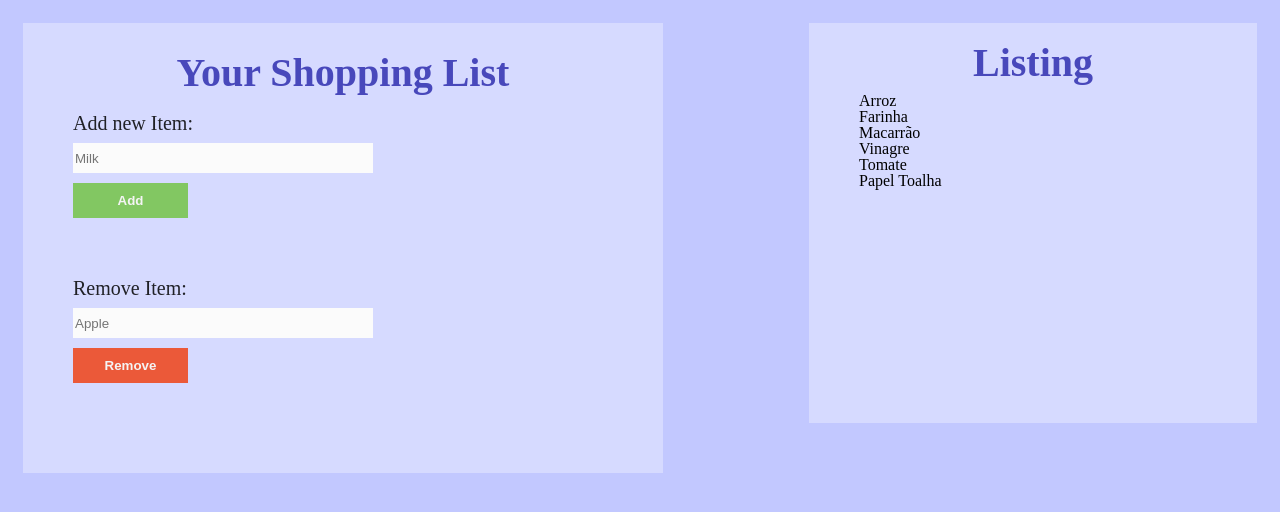
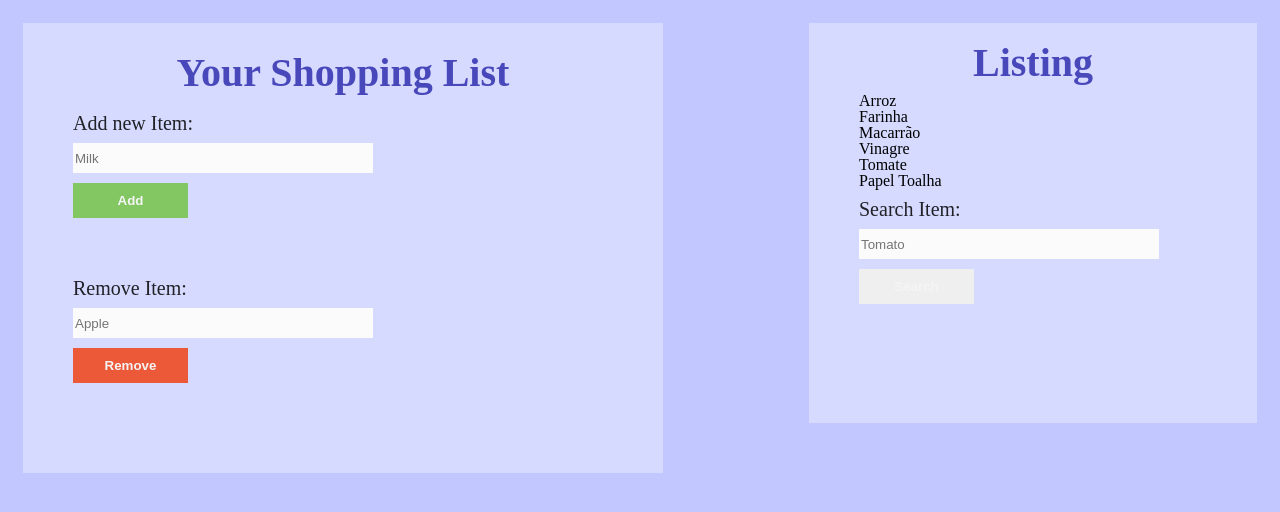
Before and after one commit to JessicaRosalia/Shopping-List, a React (Create React App) app: page / in a window 1280 px wide. Shown: the top 512 px of the page. Built offline with nearby package versions, Linux system fonts and the light colour scheme.

Commit message:
Creating search item

```diff
--- a/src/App.js
+++ b/src/App.js
@@ -8,6 +8,7 @@ function App() {
   const [items, setItems] = useState(["Arroz", "Farinha", "Macarrão", "Vinagre", "Tomate", "Papel Toalha"]);
   const [name, setName] = useState("");
   const [nameR, setNameR] = useState("");
+  const [nameS, setNameS] = useState("");
 
   function addItem() {
     console.log(items);
@@ -18,27 +19,42 @@ function App() {
       } else if (item === name.trim()) {
         setItems([...items])
       }
+      return;
     })
   }
 
   function removeItem() {
-
     var aux;
     const ArrayAux = items
     ArrayAux.map(item => {
       if (item === nameR) {
         aux = item
         console.log("removido:" + aux)
+        // return aux
+        ArrayAux.splice(ArrayAux.indexOf(aux), 1)
+        setNameR([...ArrayAux])
+        setNameR("")
       }
-      return aux
+      return;
     })
 
-    ArrayAux.splice(ArrayAux.indexOf(aux), 1)
-    setNameR([...ArrayAux])
-    setNameR("")
     console.log(nameR)
     console.log(items)
 
+  }
+
+  function searchItem() {
+    items.filter(item => {
+      if (item === nameS) {
+        console.log("achado o item " + item)
+        setNameS("")
+      }
+      return;
+    })
+  }
+
+  function onChange(event) {
+    setNameS(event.target.value);
   }
 
   function onChangeAdd(event) {
@@ -54,7 +70,7 @@ function App() {
   return (
     <Main>
       <FormItem onChangeAdd={onChangeAdd} onChangeRemove={onChangeRemove} valueAdd={name} valueRemove={nameR} addItem={addItem} removeItem={removeItem} />
-      <Listing items={items} />
+      <Listing onChange={onChange} searchItem={searchItem} items={items} />
     </Main>
   );
 }
--- a/src/components/Button/index.js
+++ b/src/components/Button/index.js
@@ -7,5 +7,7 @@ export function Button(props) {
         return <button onClick={onClick} className="button add">{value}</button>
     } else if (value === "Remove") {
         return <button onClick={onClick} className="button remove">{value}</button>
+    } else {
+        return <button onClick={onClick} className="button">{value}</button>
     }
 }
--- a/src/components/Button/style.css
+++ b/src/components/Button/style.css
@@ -1,4 +1,5 @@
 .button{
+    background: (255,255,255,0.8);
     color:#F4F4F4;
     margin-bottom:50px;
     width: 115px;
--- a/src/components/FormItem/AddSection/index.js
+++ b/src/components/FormItem/AddSection/index.js
@@ -1,6 +1,6 @@
 import { Button } from "../../Button";
 import { LabelField } from "../LabelField";
-import { TextField } from "../TextField";
+import { TextField } from "../../TextField";
 
 export function Add({ value, onChangeAdd, addItem }) {
     return (
--- a/src/components/FormItem/RemoveSection/index.js
+++ b/src/components/FormItem/RemoveSection/index.js
@@ -1,6 +1,6 @@
 import { Button } from '../../Button'
 import { LabelField } from '../LabelField'
-import { TextField } from '../TextField'
+import { TextField } from '../../TextField'
 
 
 export function Remove({ value, onChangeRemove, removeItem }) {
--- /dev/null
+++ b/src/components/Listing/SearchItem/index.js
@@ -0,0 +1,16 @@
+import { Button } from '../../Button';
+import { LabelField } from '../../FormItem/LabelField';
+import { TextField } from '../../TextField';
+import './style.css';
+
+function SearchItem({ value, searchItem, onChange }) {
+    return (
+        <>
+            <LabelField value="Search Item:" />
+            <TextField value={value} placeholder="Tomato" onChange={onChange} />
+            <Button value="Search" onClick={searchItem} />
+        </>
+    )
+}
+
+export default SearchItem;
--- a/src/components/Listing/Wrapper/index.js
+++ /dev/null
@@ -1,5 +0,0 @@
-import './style.css';
-
-export function Wrapper() {
-    return <div className="wrapper"></div>
-}
--- a/src/components/Listing/index.js
+++ b/src/components/Listing/index.js
@@ -1,12 +1,17 @@
 import { TitleListing } from './TitleListing';
 import './style.css'
 import List from './List';
+import SearchItem from './SearchItem';
 
-function Listing({ items = [] }) {
-    return <div className="listing">
-        <TitleListing value="Listing" />
-        <List items={items} />
-    </div>
+function Listing({ onChange, searchItem, items = [] }) {
+    return (
+        <div className="listing">
+            <TitleListing value="Listing" />
+            <List items={items} />
+            <SearchItem onChange={onChange} searchItem={searchItem} />
+        </div>
+    )
+
 }
 
 export default Listing;
```
Also changed, not shown: src/components/Listing/Wrapper/style.css (deleted, +0 -7 lines), src/components/Listing/SearchItem/style.css (added), src/components/TextField/index.js (renamed from src/components/FormItem/TextField/index.js), src/components/TextField/style.css (renamed from src/components/FormItem/TextField/style.css).
